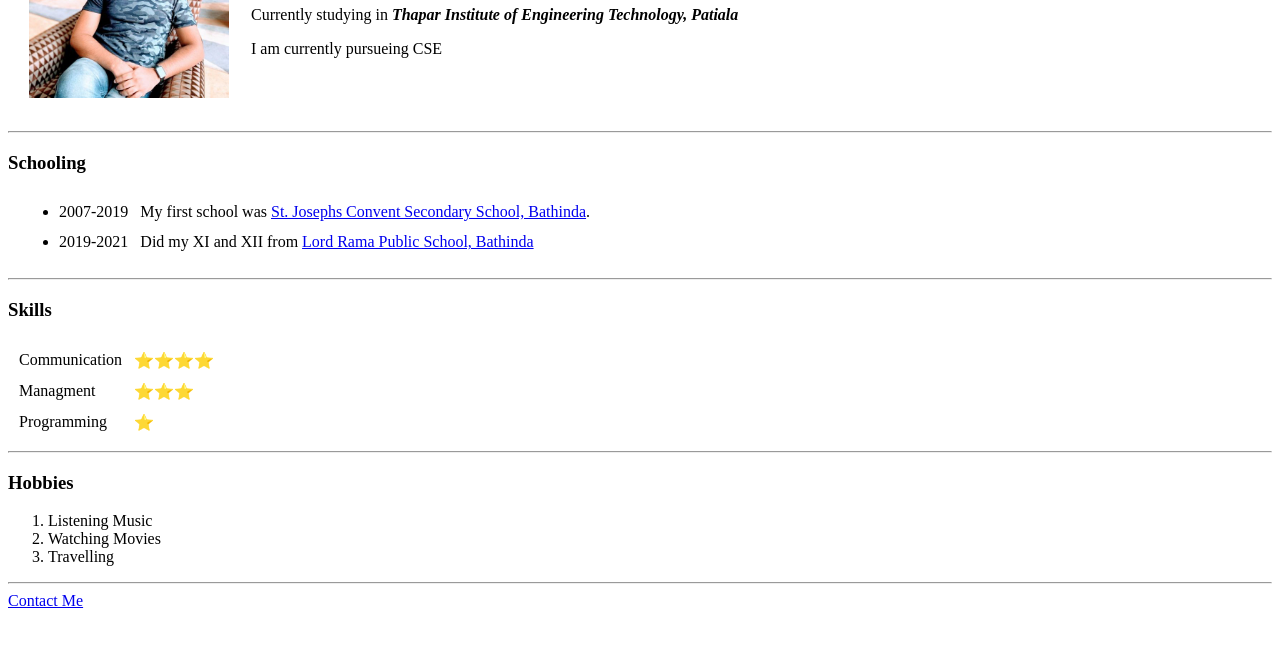
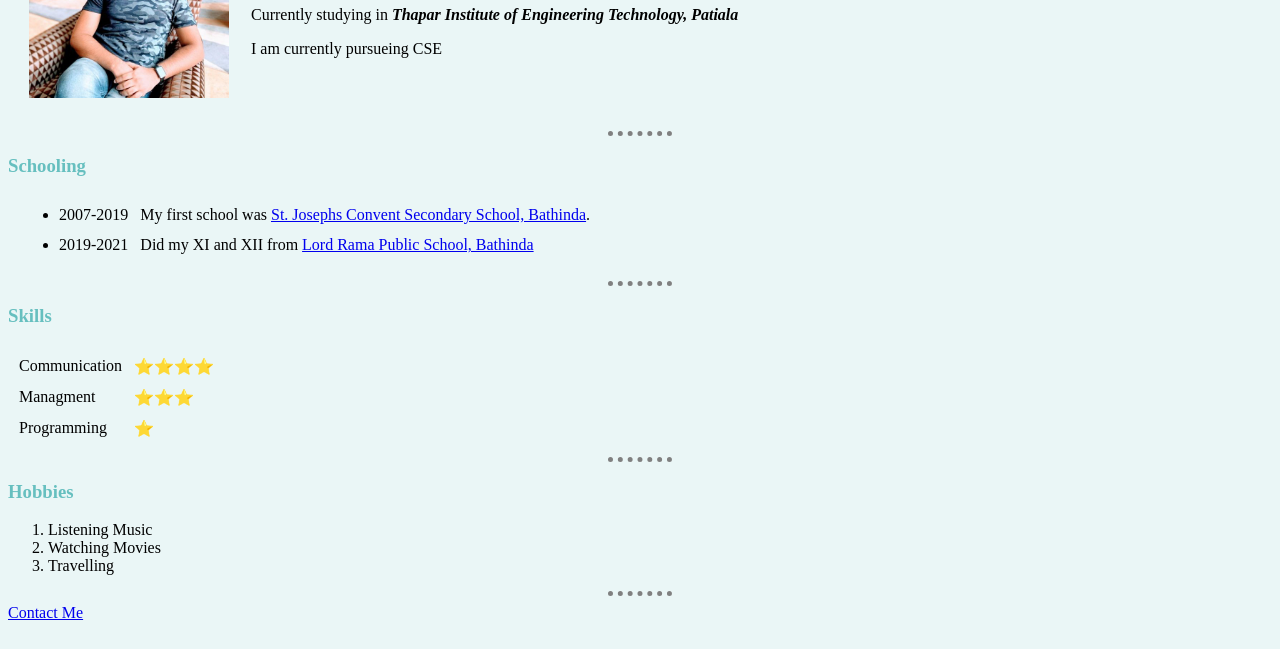
Before and after one commit to jatinaggarwal87/CV, a plain HTML site: page index.html in a window 1280 px wide. Shown: the part 151-800 px from the top of the page. Drawn offline with Linux system fonts and the light colour scheme; files that its build step writes are made by us from their sources.

Commit message:
Update index.html

```diff
--- a/index.html
+++ b/index.html
@@ -3,10 +3,11 @@
 
 <head>
     <meta charset="UTF-8">
-    <title>Jatin Aggarwal CV</title>
+    <title>Jatin's CV</title>
+    <link rel="stylesheet" href="css/styles.css">
 </head>
 
-<body>
+<body ;">
     <table cellspacing="20">
         <tr></tr>
         <td><img src="profile.jpeg" alt=" Jatin's Photo" width="200" height="200"></td>
```
